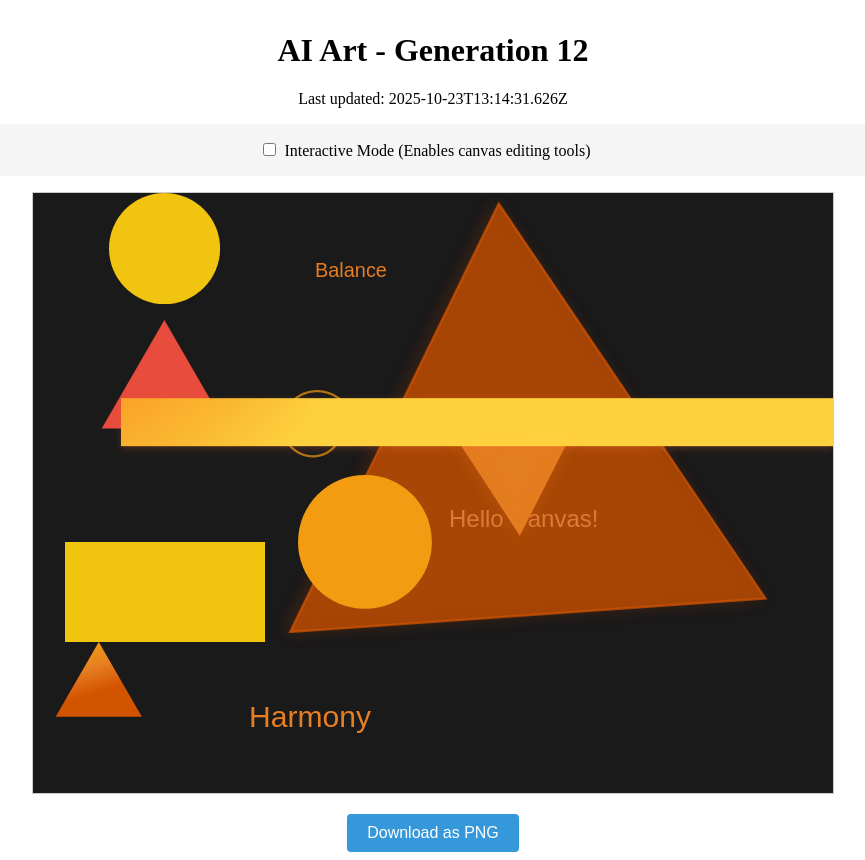
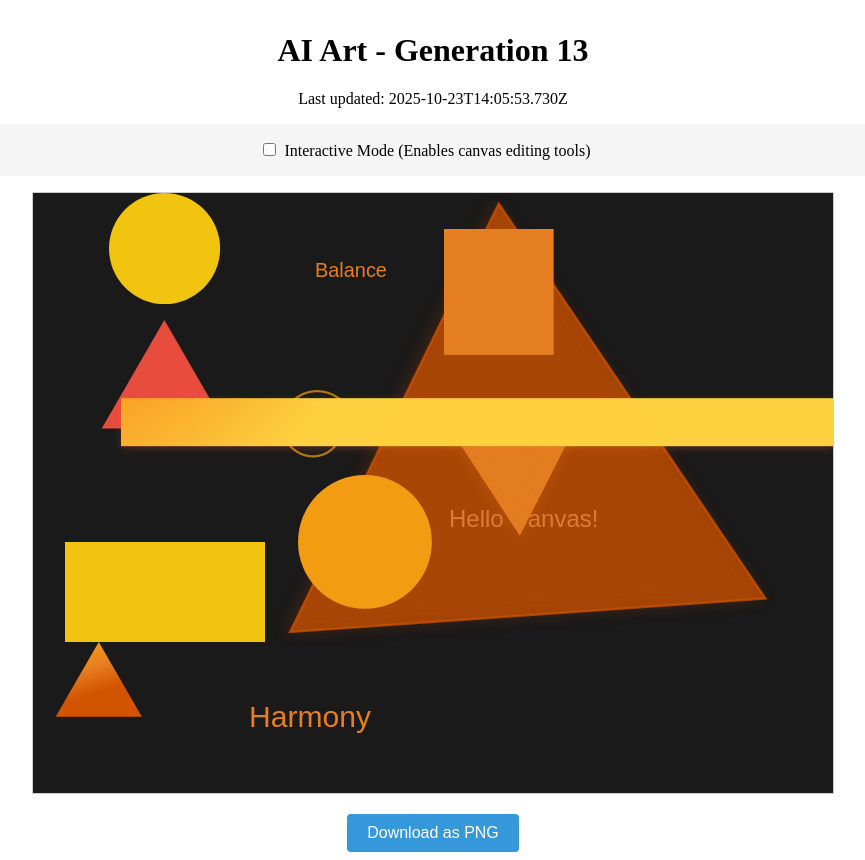
Before and after one commit to mcclowes/ai-art, a React (Vite) app: page / in a window 1280 px wide. Shown: the whole page, without its empty margins (207-1072 px from the left). Built offline with nearby package versions, Linux system fonts and the light colour scheme.

Commit message:
Improve artwork - Generation 13

```diff
--- a/src/artwork-state.ts
+++ b/src/artwork-state.ts
@@ -184,9 +184,18 @@ export const artworkState: ArtworkState = {
       "font": "30.08950494979772px Arial",
       "fillStyle": "#e67e22",
       "id": "text_1761221354717"
+    },
+    {
+      "type": "rectangle",
+      "x": 411,
+      "y": 36,
+      "width": 109.64204367516814,
+      "height": 125.8881298786492,
+      "fillStyle": "#e67e22",
+      "id": "element_1761228353730"
     }
   ],
-  "generation": 12,
-  "lastUpdated": "2025-10-23T13:14:31.626Z",
+  "generation": 13,
+  "lastUpdated": "2025-10-23T14:05:53.730Z",
   "cycleStarted": "2025-10-23T02:33:03.243Z"
 };
```
